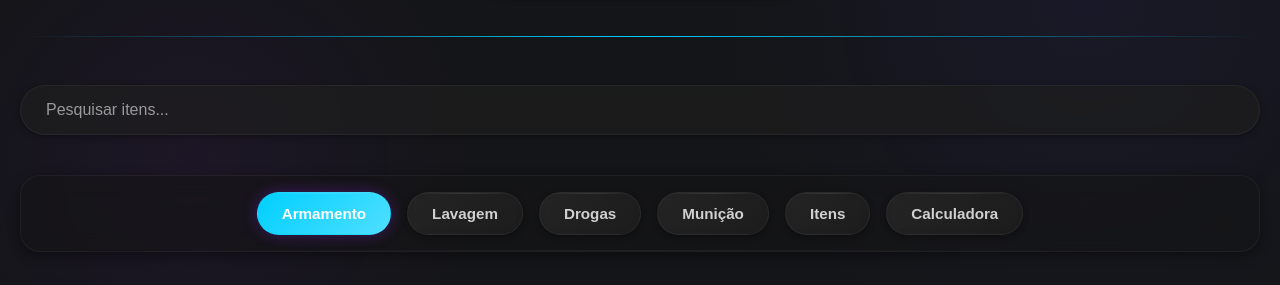
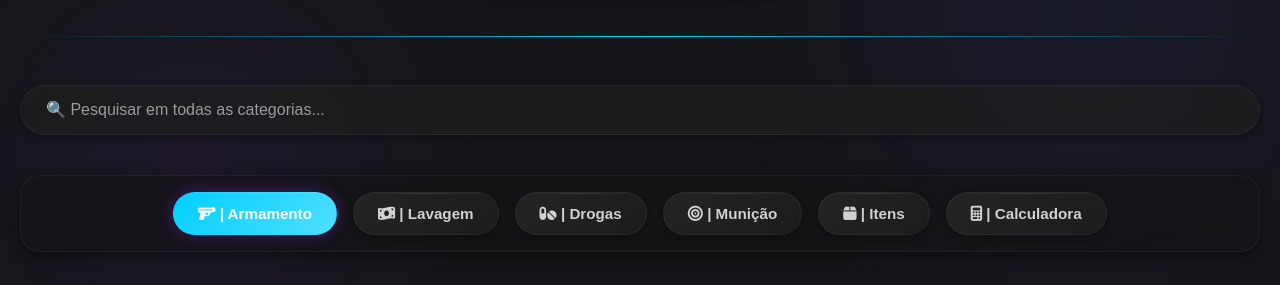
Before and after one commit to Pelegriinoo/Tabela-Ilegal, a plain HTML site: page index.html in a window 1280 px wide. Shown: the part 234-519 px from the top of the page. Drawn offline with Linux system fonts and the light colour scheme.

Commit message:
Update index.html

```diff
--- a/index.html
+++ b/index.html
@@ -22,17 +22,17 @@
       </header>
 
       <div class="search-container">
-          <input type="text" class="search-input" placeholder="Pesquisar itens..." id="search-input">
+          <input type="text" class="search-input" placeholder="&#128269; Pesquisar em todas as categorias..." id="search-input">
       </div>
 
       <!-- Navegação de abas -->
       <nav class="tabs">
-          <button class="tab-button active" data-tab="armamento">Armamento</button>
-          <button class="tab-button" data-tab="lavagem">Lavagem</button>
-          <button class="tab-button" data-tab="drogas">Drogas</button>
-          <button class="tab-button" data-tab="municao">Munição</button>
-          <button class="tab-button" data-tab="itens">Itens</button>
-          <button class="tab-button" data-tab="calculadora">Calculadora</button>
+          <button class="tab-button active" data-tab="armamento"><i class="fas fa-gun"></i> | Armamento</button>
+          <button class="tab-button" data-tab="lavagem"><i class="fas fa-money-bill-wave"></i> | Lavagem</button>
+          <button class="tab-button" data-tab="drogas"><i class="fas fa-pills"></i> | Drogas</button>
+          <button class="tab-button" data-tab="municao"><i class="fas fa-bullseye"></i> | Munição</button>
+          <button class="tab-button" data-tab="itens"><i class="fas fa-box"></i> | Itens</button>
+          <button class="tab-button" data-tab="calculadora"><i class="fas fa-calculator"></i> | Calculadora</button>
       </nav>
 
       <main>
```
